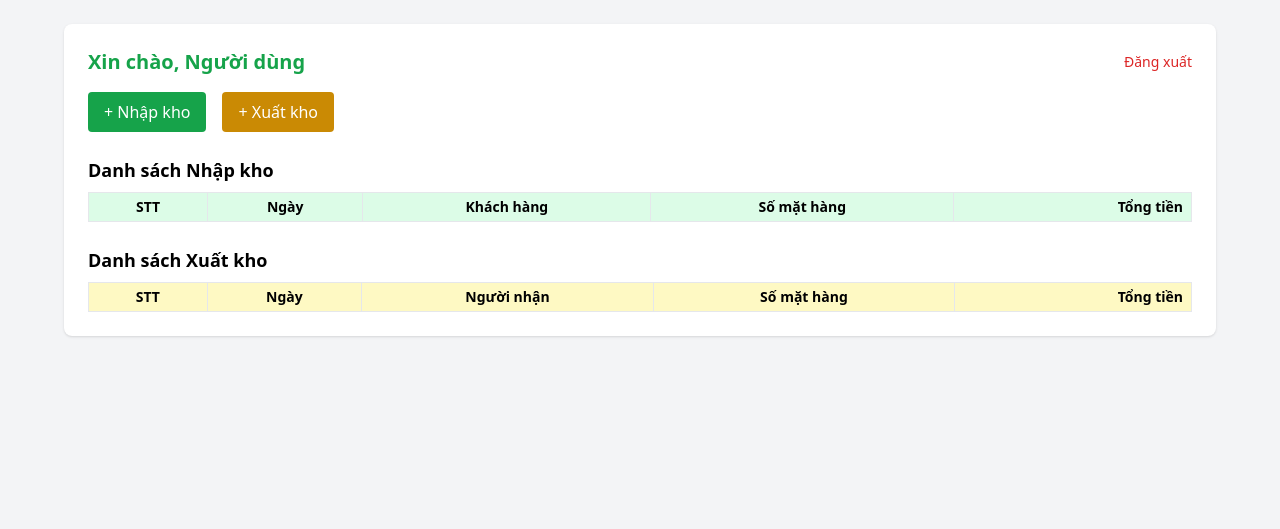
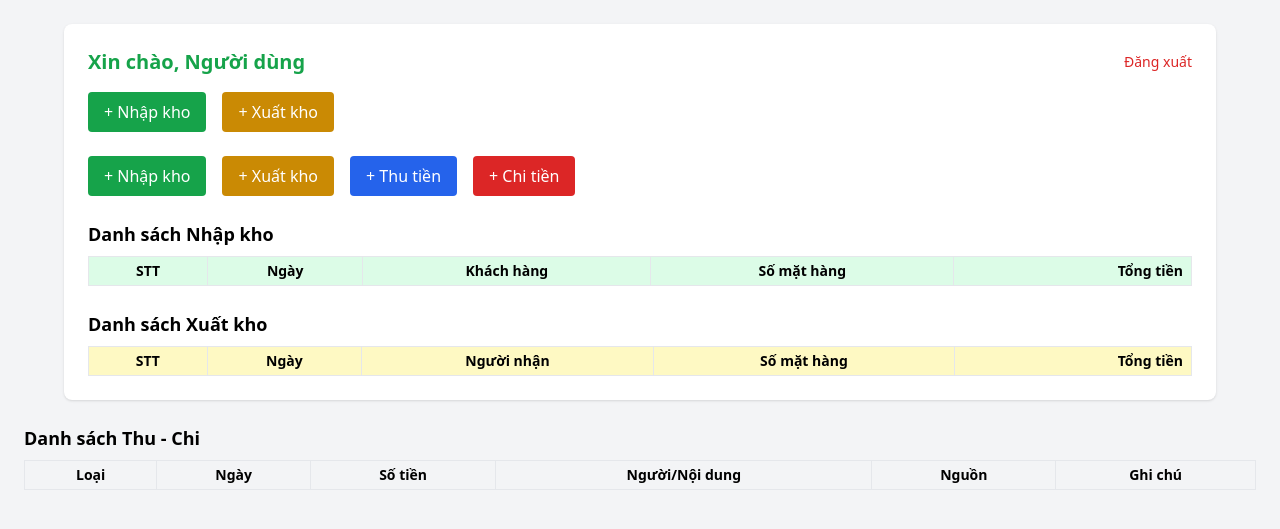
Before and after one commit to phelieuandan/phelieuandan.github.io, a Jekyll site: the page dashboard.html, which Jekyll copies as it is, in a window 1280 px wide. Shown: the top 529 px of the page. Built offline with Jekyll 4.4.1, drawn with Linux system fonts in a browser that asks for light colours; nearby versions of some CDN libraries; comment, search, counter and statistics services are not loaded.

Commit message:
Update dashboard.html

```diff
--- a/dashboard.html
+++ b/dashboard.html
@@ -23,6 +23,48 @@
       <button onclick="toggleForm('exportForm')" class="bg-yellow-600 text-white px-4 py-2 rounded">+ Xuất kho</button>
     </div>
 
+    <!-- Buttons Thu/Chi -->
+<div class="flex gap-4 mb-6">
+  <button onclick="toggleForm('importForm')" class="bg-green-600 text-white px-4 py-2 rounded">+ Nhập kho</button>
+  <button onclick="toggleForm('exportForm')" class="bg-yellow-600 text-white px-4 py-2 rounded">+ Xuất kho</button>
+  <button onclick="toggleForm('incomeForm')" class="bg-blue-600 text-white px-4 py-2 rounded">+ Thu tiền</button>
+  <button onclick="toggleForm('expenseForm')" class="bg-red-600 text-white px-4 py-2 rounded">+ Chi tiền</button>
+</div>
+
+    <!-- Form Thu tiền -->
+<div id="incomeForm" class="hidden mb-6 bg-white shadow rounded p-4">
+  <h3 class="text-lg font-semibold mb-2">Thu tiền</h3>
+  <div class="grid grid-cols-1 md:grid-cols-2 gap-4">
+    <input type="number" id="incomeAmount" placeholder="Số tiền" class="border p-2 rounded">
+    <input type="text" id="incomeSender" placeholder="Người gửi" class="border p-2 rounded">
+    <select id="incomeSource" class="border p-2 rounded">
+      <option value="">Nguồn</option>
+      <option value="TM">TM</option>
+      <option value="VCB">VCB</option>
+      <option value="CK">CK</option>
+    </select>
+    <input type="text" id="incomeContent" placeholder="Nội dung" class="border p-2 rounded">
+  </div>
+  <textarea id="incomeNote" placeholder="Ghi chú" class="border p-2 rounded w-full mt-2"></textarea>
+  <button onclick="saveIncome()" class="mt-4 bg-blue-600 text-white px-4 py-2 rounded">Lưu thu tiền</button>
+</div>
+
+<!-- Form Chi tiền -->
+<div id="expenseForm" class="hidden mb-6 bg-white shadow rounded p-4">
+  <h3 class="text-lg font-semibold mb-2">Chi tiền</h3>
+  <div class="grid grid-cols-1 md:grid-cols-2 gap-4">
+    <input type="number" id="expenseAmount" placeholder="Số tiền" class="border p-2 rounded">
+    <input type="text" id="expenseContent" placeholder="Nội dung" class="border p-2 rounded">
+    <select id="expenseSource" class="border p-2 rounded">
+      <option value="">Nguồn</option>
+      <option value="TM">TM</option>
+      <option value="VCB">VCB</option>
+      <option value="CK">CK</option>
+    </select>
+  </div>
+  <textarea id="expenseNote" placeholder="Ghi chú" class="border p-2 rounded w-full mt-2"></textarea>
+  <button onclick="saveExpense()" class="mt-4 bg-red-600 text-white px-4 py-2 rounded">Lưu chi tiền</button>
+</div>
     <!-- Form Nhập Kho -->
     <div id="importForm" class="hidden border p-4 rounded bg-green-50 mb-6">
       <h3 class="font-semibold mb-2">Form Nhập Kho</h3>
@@ -81,6 +123,25 @@
       <tbody id="exportTable"></tbody>
     </table>
   </div>
+
+
+  <!-- Bảng Thu Chi Tồn -->
+<div class="mt-6">
+  <h3 class="text-lg font-semibold mb-2">Danh sách Thu - Chi</h3>
+  <table class="w-full border text-sm">
+    <thead class="bg-gray-100">
+      <tr>
+        <th class="border px-2 py-1">Loại</th>
+        <th class="border px-2 py-1">Ngày</th>
+        <th class="border px-2 py-1">Số tiền</th>
+        <th class="border px-2 py-1">Người/Nội dung</th>
+        <th class="border px-2 py-1">Nguồn</th>
+        <th class="border px-2 py-1">Ghi chú</th>
+      </tr>
+    </thead>
+    <tbody id="incomeExpenseTable"></tbody>
+  </table>
+</div>
 
   <!-- Modal Chi tiết phiếu -->
     <div id="detailModal" class="hidden fixed inset-0 bg-black bg-opacity-50 flex items-center justify-center z-50">
```
